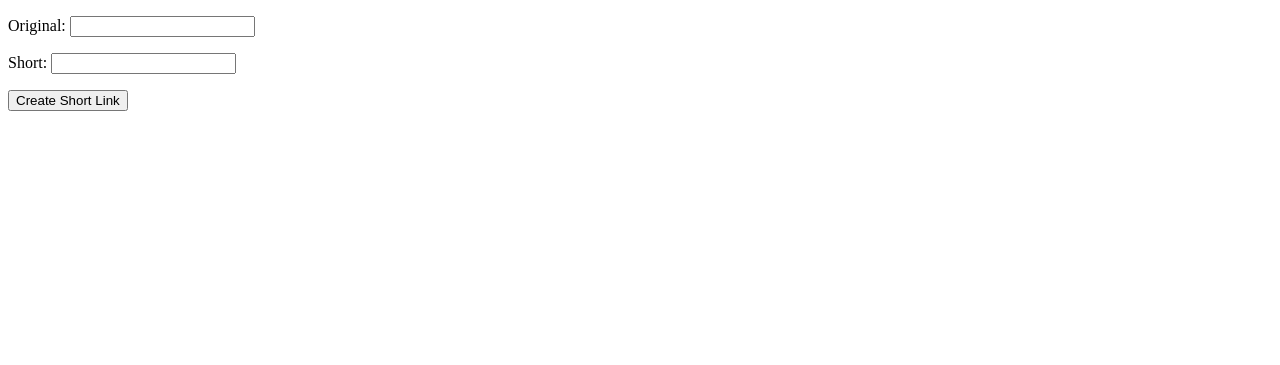
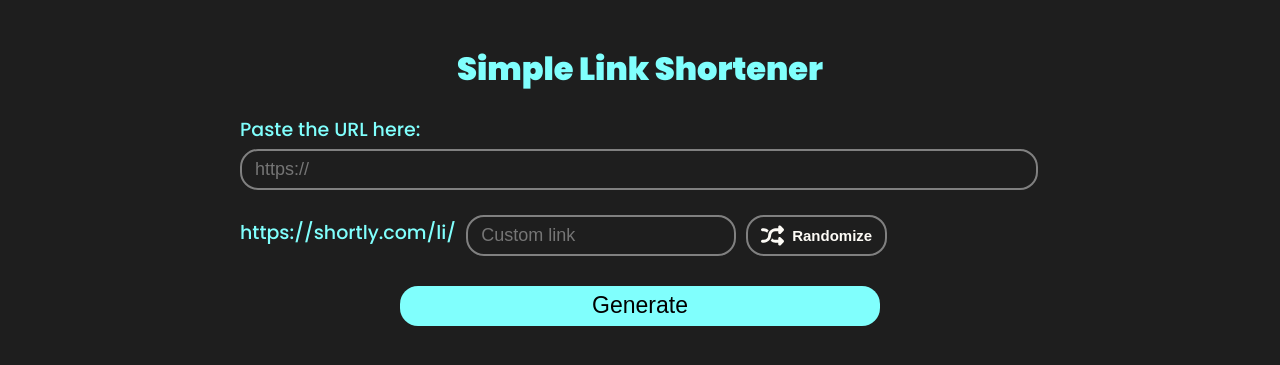
Before and after one commit to 1Pampu/link-shortener, a Django app: page / in a window 1280 px wide. Shown: the top 365 px of the page. Run offline with Django 5.2, Linux system fonts and the light colour scheme.

Commit message:
randomize, styling, model adapt

```diff
--- a/linkShortener/settings.py
+++ b/linkShortener/settings.py
@@ -122,6 +122,10 @@ USE_TZ = True
 
 STATIC_URL = 'static/'
 
+STATICFILES_DIRS = [
+    BASE_DIR / "static",
+]
+
 # Default primary key field type
 # https://docs.djangoproject.com/en/5.0/ref/settings/#default-auto-field
 
--- a/links/forms.py
+++ b/links/forms.py
@@ -6,10 +6,8 @@ class LinkForm(forms.ModelForm):
         model = Link
         fields = ['original', 'short']
 
-    def save(self, commit = True, user = None):
-        instance = super().save(commit = False)
-        if user:
-            instance.user = user
-        if commit:
-            instance.save()
-        return instance
+    original = forms.CharField(label='Paste the URL here:',
+                               widget=forms.TextInput(attrs={'placeholder': 'https://'}))
+    short = forms.CharField(label='https://shortly.com/li/', label_suffix=" ",
+                            widget=forms.TextInput(attrs={'placeholder': 'Custom link'}),
+                            required=False)
--- a/links/models.py
+++ b/links/models.py
@@ -3,9 +3,8 @@ from django.db import models
 # Create your models here.
 class Link(models.Model):
     original = models.URLField(max_length=800)
-    short = models.CharField(max_length=20, primary_key = True)
+    short = models.CharField(max_length=30, primary_key = True)
     clicks = models.IntegerField(default=0)
-    user = models.ForeignKey('auth.User', on_delete=models.CASCADE, null=True, blank=True, default=None)
 
     def click(self):
         self.clicks += 1
--- a/links/views.py
+++ b/links/views.py
@@ -9,18 +9,13 @@ def index(request):
         form = LinkForm(request.POST)
 
         if form.is_valid():
-            if request.user.is_authenticated:
-                form.save(user=request.user)
-            else:
-                form.save()
+            form.save()
+            return render(request, 'created.html', {'short': form.instance.short, 'original': form.instance.original})
+
     else:
         form = LinkForm()
 
-    context = {
-        'form': form
-    }
-
-    return render(request, 'index.html', context)
+    return render(request, 'index.html', {'form': form})
 
 def redirect(request, short):
     try:
@@ -29,7 +24,6 @@ def redirect(request, short):
         return django_redirect('index')
 
     link.click()
-    if link.user:
-        click = Click(link=link)
-        click.save()
+    click = Click(link=link)
+    click.save()
     return django_redirect(link.original)
--- /dev/null
+++ b/static/css/base.css
@@ -0,0 +1,13 @@
+html{
+    background-color: #1e1e1e;
+    color: #80fffd;
+    font-family: "Poppins", sans-serif;
+    height: 100%;
+}
+
+main{
+    margin: 0 auto;
+    max-width: 800px;
+    padding: 1rem;
+    align-items: center;
+}
--- /dev/null
+++ b/static/css/index.css
@@ -0,0 +1,109 @@
+h1{
+    text-align: center;
+    font-weight: 900;
+}
+
+form{
+    margin-top: 15px;
+}
+
+label[for="id_original"]{
+    display: block;
+}
+
+label{
+    font-size: 19px;
+    margin-bottom: 5px;
+}
+
+input#id_original{
+    width: 96%;
+    margin-bottom: 25px;
+}
+
+input#id_short{
+    width: 30%;
+    min-width: 100px;
+}
+
+input{
+    height: 29px;
+    border-radius: 18px;
+    background-color: transparent;
+    border: grey 2px solid;
+    padding-left: 13px;
+    padding-right: 13px;
+    color: white;
+    font-size: 18px;
+    padding-top: 4px;
+    padding-bottom: 4px;
+    transition: background-color 0.3s ease;
+}
+
+input:hover{
+    background-color: black;
+}
+
+input:focus{
+    height: 29px;
+    border: lightgray 2px solid;
+    outline: none;
+    background-color: black;
+}
+
+.short-group{
+    display: flex;
+    align-items: center;
+    justify-content: start;
+    gap: 10px;
+    flex-wrap: wrap;
+}
+
+.errorlist{
+    color: red;
+    font-size: 13px;
+    margin: 1px;
+    margin-bottom: 7px;
+}
+
+#error-short{
+    margin-top: 6px;
+}
+
+button#generate-link{
+    margin-top: 30px;
+    width: 60%;
+    height: 40px;
+    border-radius: 18px;
+    background-color: #80fffd;
+    border: none;
+    color: black;
+    font-size: 23px;
+    cursor: pointer;
+    display: block;
+    margin-left: auto;
+    margin-right: auto;
+}
+
+button#generate-code{
+    border-radius: 18px;
+    height: 41px;
+    padding: 4px 13px;
+    cursor: pointer;
+    background-color: transparent;
+    border: 2px solid grey;
+    transition: background-color 0.3s;
+}
+
+button#generate-code:hover{
+    background-color: black;
+}
+
+.flex-button{
+    display: flex;
+    align-items: center;
+    font-weight: bold;
+    color: #FDFBF6;
+    gap: 8px;
+    font-size: 15px;
+}
--- /dev/null
+++ b/static/scripts/randomize.js
@@ -0,0 +1,14 @@
+function randomCode(length) {
+    const characters = 'abcdefghijklmnopqrstuvwxyzABCDEFGHIJKLMNOPQRSTUVWXYZ0123456789';
+    let generatedString = '';
+
+    for (let i = 0; i < length; i++) {
+        const randomIndex = Math.floor(Math.random() * characters.length);
+        generatedString += characters.charAt(randomIndex);
+    }
+
+    let input = document.getElementById("id_short");
+    input.value = generatedString;
+
+    return generatedString;
+}
--- /dev/null
+++ b/templates/base.html
@@ -0,0 +1,20 @@
+{% load static %}
+<!DOCTYPE html>
+<html lang="en">
+<head>
+    <meta charset="UTF-8">
+    <meta name="viewport" content="width=device-width, initial-scale=1.0">
+    <title>Link Shortener</title>
+    <link rel="icon" href="{% static 'img/logo.svg' %}">
+    <link rel="stylesheet" href="{% static 'css/base.css' %}">
+    <link href="https://fonts.googleapis.com/css2?family=Poppins:wght@500;900&display=swap" rel="stylesheet">
+    {% block head %}
+    {% endblock head %}
+</head>
+<body>
+    <main>
+        {% block main %}
+        {% endblock main %}
+    </main>
+</body>
+</html>
--- a/templates/index.html
+++ b/templates/index.html
@@ -1,15 +1,39 @@
-<!DOCTYPE html>
-<html lang="en">
-<head>
-    <meta charset="UTF-8">
-    <meta name="viewport" content="width=device-width, initial-scale=1.0">
-    <title>Link Shortener</title>
-</head>
-<body>
+{% extends "base.html" %}
+{% load static %}
+
+{% block head %}
+    <link rel="stylesheet" href="{% static 'css/index.css' %}">
+    <script src="{% static 'scripts/randomize.js' %}"></script>
+{% endblock head %}
+
+{% block main %}
+    <h1>Simple Link Shortener</h1>
     <form action="" method="POST">
         {% csrf_token %}
-        {{form.as_p}}
-        <button type="submit">Create Short Link</button>
+        <div class="original-group">
+            {{ form.original.label_tag }}
+            {% if form.original.errors %}
+                <div class="invalid-feedback">
+                    {{ form.original.errors }}
+                </div>
+            {% endif %}
+            {{ form.original }}
+        </div>
+        <div class="short-group">
+            {{ form.short.label_tag }}
+            {{ form.short }}
+            <button id="generate-code" type="button" onclick="randomCode(7)">
+                <div class="flex-button">
+                    <svg fill="#FDFBF6" width="23px" height="23px" viewBox="0 0 32 32" version="1.1" xmlns="http://www.w3.org/2000/svg"><g id="SVGRepo_bgCarrier" stroke-width="0"></g><g id="SVGRepo_tracerCarrier" stroke-linecap="round" stroke-linejoin="round"></g><g id="SVGRepo_iconCarrier"> <title>random</title> <path d="M0 24q0 0.832 0.576 1.44t1.44 0.576h1.984q2.048 0 3.904-0.8t3.168-2.144 2.144-3.2 0.8-3.872q0-2.464 1.728-4.224t4.256-1.76h4v1.984q0 0.672 0.384 1.152t0.864 0.704 1.12 0.128 1.056-0.544l4-4q0.608-0.64 0.576-1.44t-0.576-1.408l-4-4q-0.48-0.448-1.088-0.544t-1.12 0.128-0.864 0.704-0.352 1.12v2.016h-4q-2.016 0-3.872 0.8t-3.2 2.112-2.144 3.2-0.768 3.872q0 2.496-1.76 4.256t-4.256 1.76h-1.984q-0.832 0-1.44 0.576t-0.576 1.408zM0 8.032q0 0.832 0.576 1.408t1.44 0.576h1.984q1.408 0 2.592 0.608t2.080 1.664q0.672-2.048 1.984-3.68-2.912-2.592-6.656-2.592h-1.984q-0.832 0-1.44 0.608t-0.576 1.408zM13.376 23.456q2.848 2.56 6.624 2.56h4v2.016q0 0.64 0.384 1.152t0.864 0.704 1.12 0.096 1.056-0.544l4-4q0.608-0.608 0.576-1.44t-0.576-1.376l-4-4q-0.48-0.48-1.088-0.576t-1.12 0.128-0.864 0.736-0.352 1.12v1.984h-4q-1.376 0-2.592-0.576t-2.048-1.664q-0.704 2.048-1.984 3.68z"></path> </g></svg>
+                    Randomize
+                </div>
+            </button>
+            {% if form.short.errors %}
+            <div class="invalid-feedback" id='error-short'>
+                {{ form.short.errors }}
+            </div>
+        {% endif %}
+        </div>
+        <button type="submit" id="generate-link">Generate</button>
     </form>
-</body>
-</html>
+{% endblock main %}
```
Also changed, not shown: templates/created.html (added, +8 -0 lines), static/img/logo.svg (added).
